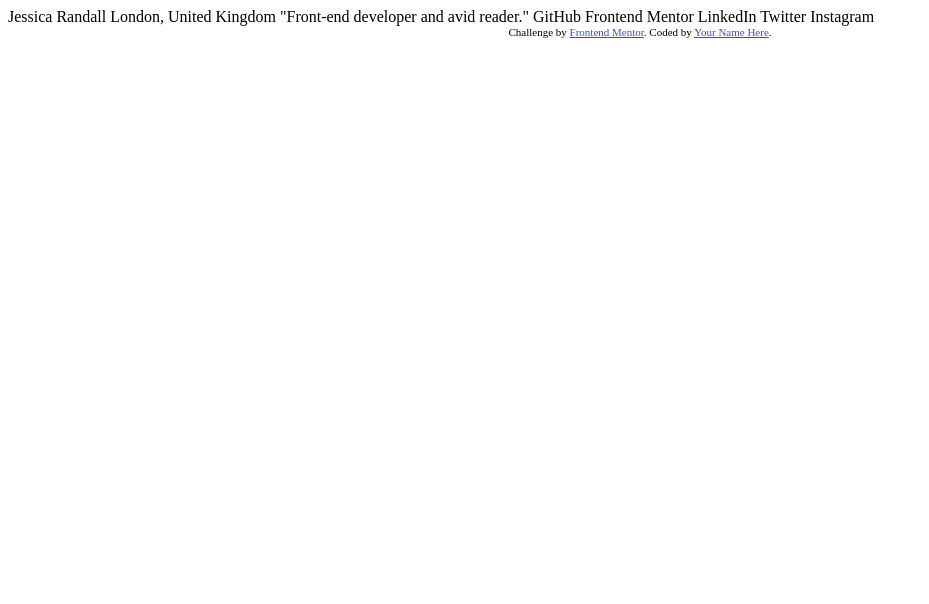
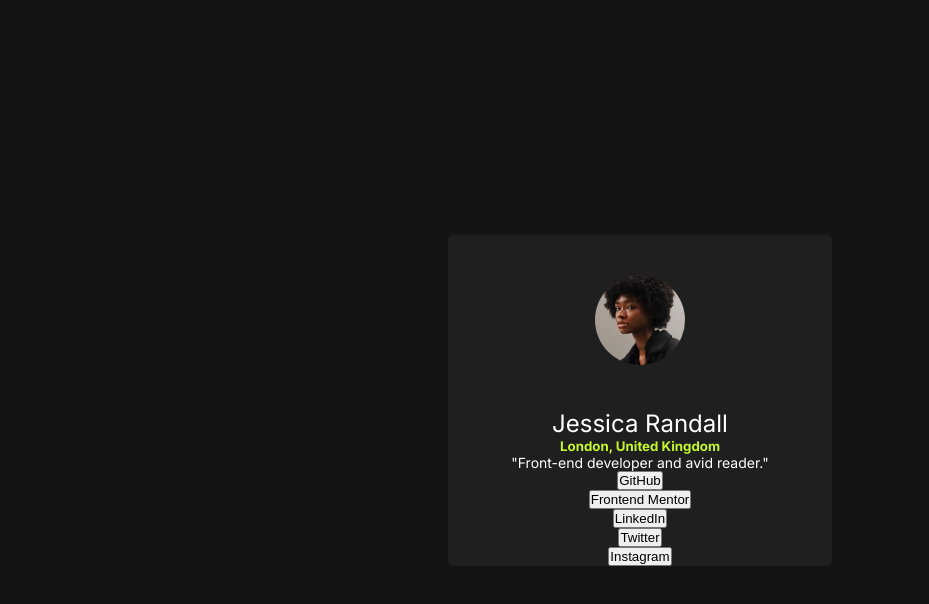
Before and after one commit to BluffSet7340/social-links-profile, a plain HTML site: page index.html in a window 1280 px wide. Shown: the whole page, without its empty margins (0-929 px from the left). Drawn offline with Linux system fonts and the light colour scheme.

Commit message:
basic html and css done

```diff
--- a/index.html
+++ b/index.html
@@ -1,34 +1,46 @@
 <!DOCTYPE html>
 <html lang="en">
+
 <head>
   <meta charset="UTF-8">
-  <meta name="viewport" content="width=device-width, initial-scale=1.0"> <!-- displays site properly based on user's device -->
+  <meta name="viewport" content="width=device-width, initial-scale=1.0">
+  <!-- displays site properly based on user's device -->
 
   <link rel="icon" type="image/png" sizes="32x32" href="./assets/images/favicon-32x32.png">
+  <link rel="preconnect" href="https://fonts.googleapis.com">
+  <link rel="preconnect" href="https://fonts.gstatic.com" crossorigin>
+  <link href="https://fonts.googleapis.com/css2?family=Inter:wght@100..900&display=swap" rel="stylesheet">
+  <link rel="stylesheet" href="styles.css" />
 
   <title>Frontend Mentor | Social links profile</title>
 
-  <!-- Feel free to remove these styles or customise in your own stylesheet 👍 -->
-  <style>
-    .attribution { font-size: 11px; text-align: center; }
-    .attribution a { color: hsl(228, 45%, 44%); }
-  </style>
 </head>
+
 <body>
+  <!-- <main> for SEO and accessibility -->
+  <main>
+    <div class="container">
+      <div class="profile">
+        <img src="assets/images/avatar-jessica.jpeg" alt="avatar-jessica" />
+      </div>
+      <div class="content">
+        <h2>Jessica Randall<h2>
+        <h5>London, United Kingdom</h5>
+          <p class="quote">"Front-end developer and avid reader."</p>
 
-  Jessica Randall
-  London, United Kingdom
-  "Front-end developer and avid reader."
+          <button>GitHub</button>
+          <button>Frontend Mentor</button>
+          <button>LinkedIn</button>
+          <button>Twitter</button>
+          <button>Instagram</button>
 
-  GitHub
-  Frontend Mentor
-  LinkedIn
-  Twitter
-  Instagram
-
-  <div class="attribution">
+      </div>
+    </div>
+  </main>
+  <!-- <div class="attribution">
     Challenge by <a href="https://www.frontendmentor.io?ref=challenge" target="_blank">Frontend Mentor</a>.
     Coded by <a href="#">Your Name Here</a>.
-  </div>
+  </div> -->
 </body>
+
 </html>
--- /dev/null
+++ b/styles.css
@@ -0,0 +1,71 @@
+*{
+    /* The usual settings */
+    padding: 0;
+    margin: 0;
+    box-sizing: border-box;
+}
+
+:root{
+    --green: hsl(75, 94%, 57%);
+    --white: hsl(0, 0%, 100%);
+    --grey: hsl(0, 0%, 20%);
+    --dark-grey: hsl(0, 0%, 12%);
+    --off-black: hsl(0, 0%, 8%);
+}
+
+/* Weights: 400, 600, 700 */
+/* Font size (paragraph): 14px */
+body{
+    font-family: Inter, 'Times New Roman', Times, serif;
+    display: flex;
+    flex-direction: column;
+    justify-content: center;
+    align-items: center;
+    height: 100vh;
+    /* width: 100vw; */
+    background-color: var(--off-black);
+}
+
+.content .quote{
+    /* target the sentence in double quotes */
+    font-size: 14px;
+    color: var(--white)
+}
+
+img{
+    width: 90px;
+    border-radius: 45px;
+    margin: 40px 0px;
+}
+
+/* size of container - 383*608 */
+.container{
+    /* center div elements with class profile and content */
+    width: 384px;
+    display: flex;
+    flex-direction: column;
+    align-items: center;
+    justify-content: center;
+    background-color: var(--dark-grey);
+    /* Eyeballed the border radius */
+    border-radius: 5px;
+}
+
+.content{
+    /* centers horziontally and vertically all of the text and buttons */
+    display: flex;
+    flex-direction: column;
+    align-items: center;
+    justify-content: center;
+}
+
+/* location */
+.content h5{
+    color: var(--green);
+}
+
+/* author's name */
+.content h2{
+    color: var(--white);
+    font-weight: 400;
+}
```
